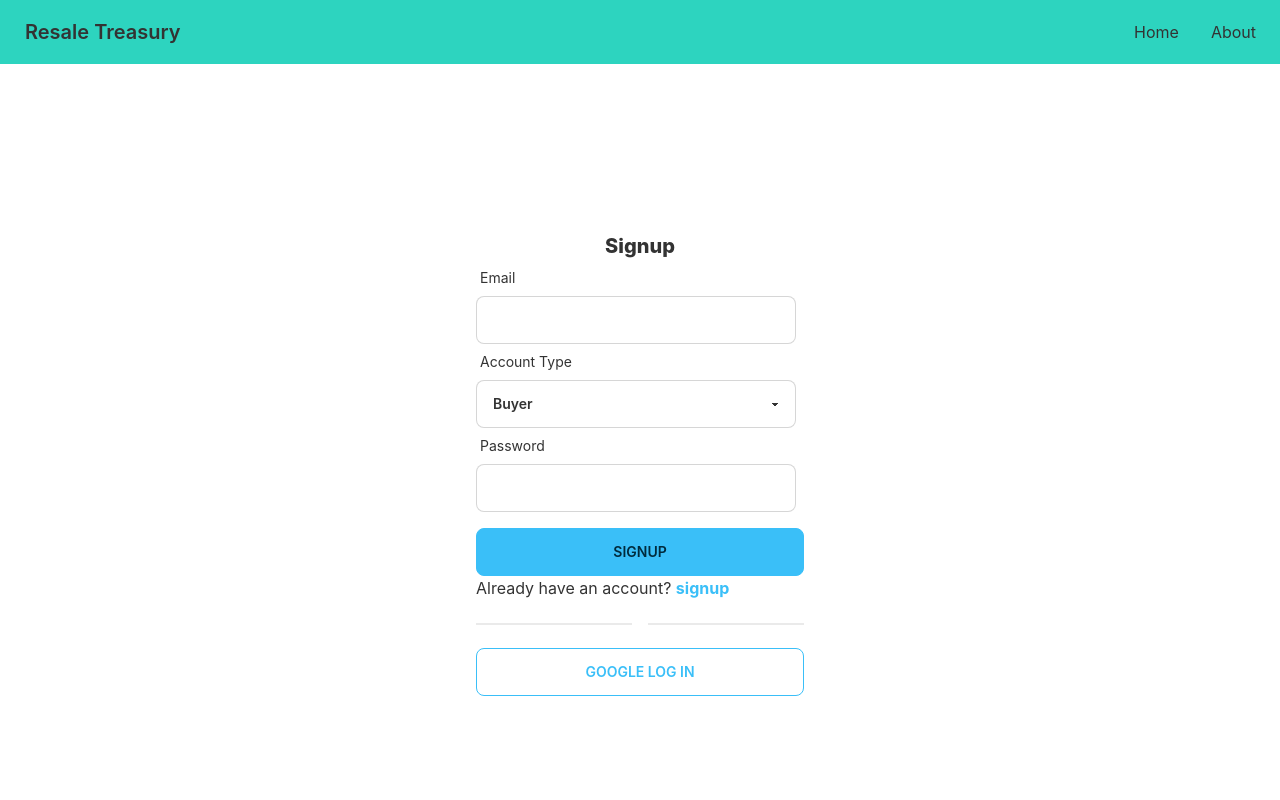
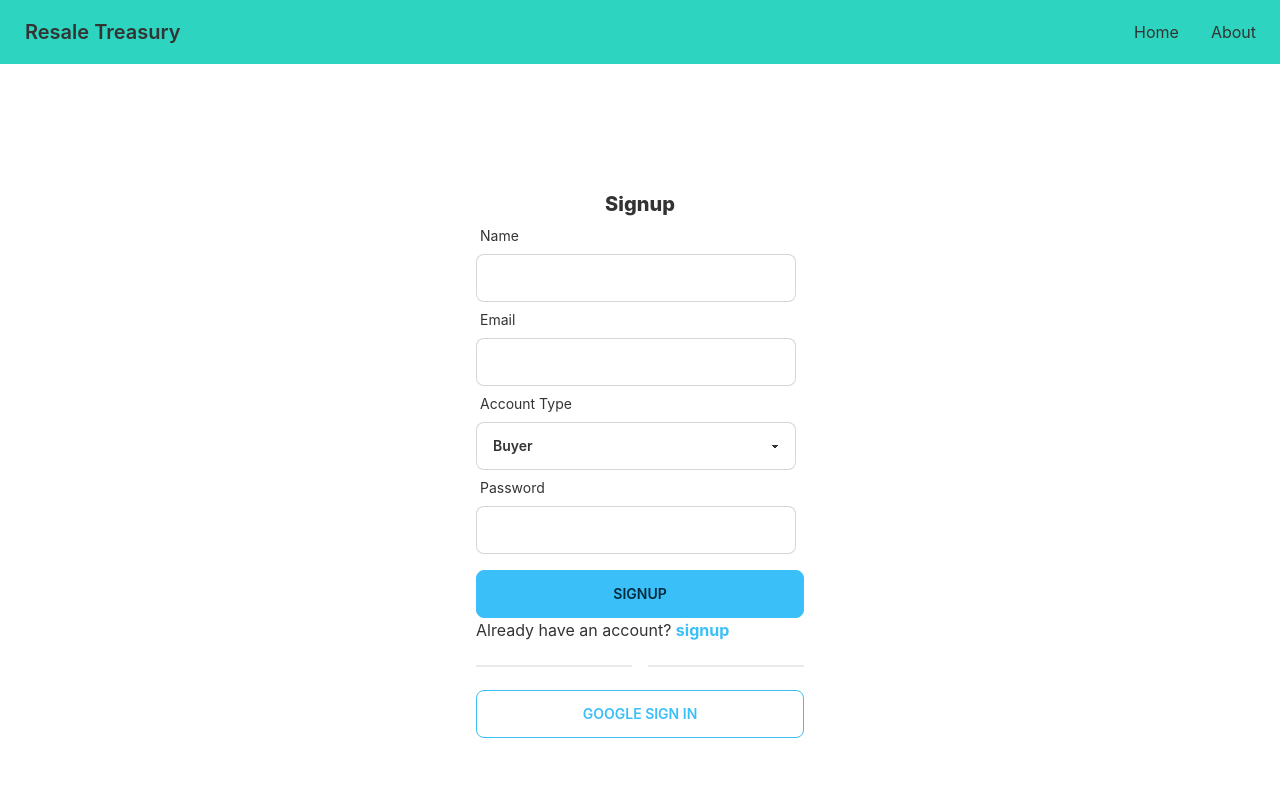
Before and after one commit to Azharul-Islam-Nahid/Resale-Treasury-client, a React (Create React App) app: page /signup in a window 1280 px wide. Shown: the top 800 px of the page. Built offline with nearby package versions, Linux system fonts and the light colour scheme; no server answers.

Commit message:
Tips & benifits added on home

```diff
--- /dev/null
+++ b/src/Contexts/AuthProvider.js
@@ -0,0 +1,67 @@
+import React, { createContext, useEffect, useState } from 'react';
+import { createUserWithEmailAndPassword, getAuth, onAuthStateChanged, signInWithEmailAndPassword, signInWithPopup, signOut, updateProfile } from 'firebase/auth';
+import app from '../firebase/firebase.config';
+
+export const AuthContext = createContext();
+const auth = getAuth(app)
+
+const AuthProvider = ({ children }) => {
+    const [user, setUser] = useState(null);
+    const [loading, setLoading] = useState(true);
+    const createUser = (email, password) => {
+        setLoading(true);
+        return createUserWithEmailAndPassword(auth, email, password);
+    }
+
+    const signIn = (email, password) => {
+        setLoading(true);
+        return signInWithEmailAndPassword(auth, email, password);
+    }
+
+
+    const providerLogin = (provider) => {
+        setLoading(true);
+        return signInWithPopup(auth, provider);
+    }
+
+
+
+
+    const updateUser = (userInfo) => {
+        return updateProfile(auth.currentUser, userInfo);
+    }
+
+    const logOut = () => {
+        localStorage.removeItem('accessToken');
+        setLoading(true);
+        return signOut(auth);
+    }
+
+    useEffect(() => {
+        const unsubscribe = onAuthStateChanged(auth, currentUser => {
+
+            console.log("🚀 ~ file: AuthProvider.js ~ line 46 ~ unsubscribe ~ 'user observing'")
+            setUser(currentUser);
+            setLoading(false);
+        });
+
+        return () => unsubscribe();
+    }, [])
+
+    const authInfo = {
+        createUser,
+        signIn,
+        providerLogin,
+        updateUser,
+        logOut,
+        user,
+        loading
+    }
+    return (
+        <AuthContext.Provider value={authInfo}>
+            {children}
+        </AuthContext.Provider>
+    );
+};
+
+export default AuthProvider;
--- a/src/Pages/Home/Home.js
+++ b/src/Pages/Home/Home.js
@@ -1,10 +1,12 @@
 import React from 'react';
 import Banner from './Banner/Banner';
+import Tips from './Tips/Tips';
 
 const Home = () => {
     return (
         <div>
             <Banner></Banner>
+            <Tips></Tips>
         </div>
     );
 };
--- /dev/null
+++ b/src/Pages/Home/Tips/Tips.js
@@ -0,0 +1,15 @@
+import React from 'react';
+
+const Tips = () => {
+    return (
+        <div className='container mx-auto mt-20 mb-20 w-9/12'>
+            <ul className='font-extrabold text-2xl mb-10'>The advantages  of buying second-hand phones</ul>
+            <li className='mt-5'><strong>Save money:</strong>  In general, used items cost less than brand new items.</li>
+            <li className='mt-5'><strong>Make better use of resources:</strong>  Every time you purchase new items, it's good to remember that a ton of resources were used to get that final product. By opting for items that other consumers have used before, you can extend their useful life and reduce resource consumption.</li>
+            <li className='mt-5'><strong>Reduce pollution and waste:</strong>   Second-hand products don't usually come packaged with unnecessary plastic or cardboard. What's more, giving items a second chance means they don't have to be thrown away—reducing your waste overall. </li>
+            <li className='mt-5'><strong>Find unique items: </strong>   Another big perk of buying second-hand is the chance to uncover one-of-a-kind treasures. Maybe it's an item that's no longer in production, a vintage classic, a hand-made textile, or a product that hails from another country. Why not try standing out from the crowd for a change? </li>
+        </div>
+    );
+};
+
+export default Tips;
--- a/src/Pages/Signup/Signup.js
+++ b/src/Pages/Signup/Signup.js
@@ -1,8 +1,10 @@
-import React, { useState } from 'react';
+import React, { useContext, useState } from 'react';
 import { useForm } from 'react-hook-form';
 import { Link } from 'react-router-dom';
+import { AuthContext } from '../../Contexts/AuthProvider';
 
 const Signup = () => {
+    const { createUser } = useContext(AuthContext);
     const { register, formState: { errors }, handleSubmit } = useForm();
     const [signupError, setSignupError] = useState('');
     const [createUserEmail, setCreateUserEmail] = useState('');
@@ -10,6 +12,12 @@ const Signup = () => {
 
     const handleSignup = data => {
         console.log("🚀 ~ file: Signup.js ~ line 12 ~ handleSignup ~ data", data)
+        createUser(data.email, data.password)
+            .then(result => {
+                const user = result.user;
+                console.log("🚀 ~ file: Signup.js ~ line 18 ~ handleSignup ~ user", user)
+            })
+            .catch(err => console.error(err));
 
     }
 
@@ -18,6 +26,15 @@ const Signup = () => {
             <div className='w-96 p-7'>
                 <h2 className='font-extrabold text-xl text-center'>Signup</h2>
                 <form onSubmit={handleSubmit(handleSignup)}>
+                    <div className="form-control w-full max-w-xs">
+                        <label className="label"> <span className="label-text">Name</span></label>
+                        <input type="text"
+                            {...register("name", {
+                                required: "Name Address is required"
+                            })}
+                            className="input input-bordered w-full max-w-xs" />
+                        {errors.name && <p className='text-red-600'>{errors.name?.message}</p>}
+                    </div>
                     <div className="form-control w-full max-w-xs">
                         <label className="label"> <span className="label-text">Email</span></label>
                         <input type="text"
@@ -52,7 +69,7 @@ const Signup = () => {
                 </form>
                 <p>Already have an account? <Link className='font-bold text-info' to="/signup">signup</Link></p>
                 <div className="divider"> </div>
-                <button className='btn btn-info btn-outline w-full'>Google Log In</button>
+                <button className='btn btn-info btn-outline w-full'>Google Sign In</button>
             </div>
         </div>
     );
--- a/src/index.js
+++ b/src/index.js
@@ -4,12 +4,15 @@ import './index.css';
 import App from './App';
 import reportWebVitals from './reportWebVitals';
 import { Toaster } from 'react-hot-toast';
+import AuthProvider from './Contexts/AuthProvider';
 
 const root = ReactDOM.createRoot(document.getElementById('root'));
 root.render(
   <React.StrictMode>
-    <App />
-    <Toaster></Toaster>
+    <AuthProvider>
+      <App />
+      <Toaster></Toaster>
+    </AuthProvider>
   </React.StrictMode>
 );
 
```
